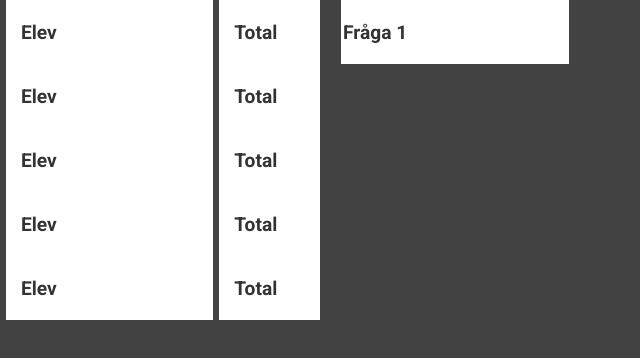
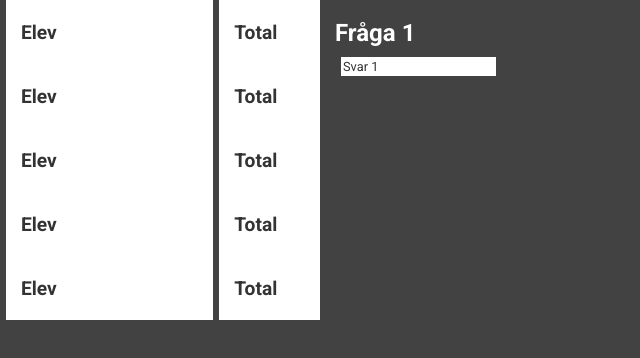
Before and after one commit to CasperEhlin/projekt1, a plain HTML site: page index.html in a window 1280 px wide. Shown: the whole page, without its empty margins (0-640 px from the left). Drawn offline with nearby package versions, Linux system fonts and the light colour scheme.

Commit message:
Påbörjat answer

```diff
--- a/index.html
+++ b/index.html
@@ -71,7 +71,18 @@
 
           <div class="col-sm-2">
 
-                <input class="point" type="value" value="Fråga 1">
+
+          <div id="elev1">
+
+                <div>
+                        <h3> Fråga 1</h3>
+                        <input class="answer" type="value" value="Svar 1">
+
+                </div>
+
+
+          </div>
+
 
           <div class="col-sm-7">
 
--- a/style.css
+++ b/style.css
@@ -30,3 +30,18 @@ border-left: 0.5vw solid  rgb(66, 66, 66);;
 .show_prov{
 transform: translateX(0);
 }
+
+h3{
+color: white;
+font-family: 'Roboto', sans-serif;
+font-weight: 700;
+}
+
+.answer{
+height: 1.5vw;
+font-family: 'Roboto', sans-serif;
+font-weight: 400;
+font-size: 1vw;
+border: none;
+border-left: 0.5vw solid  rgb(66, 66, 66);;
+}
```
